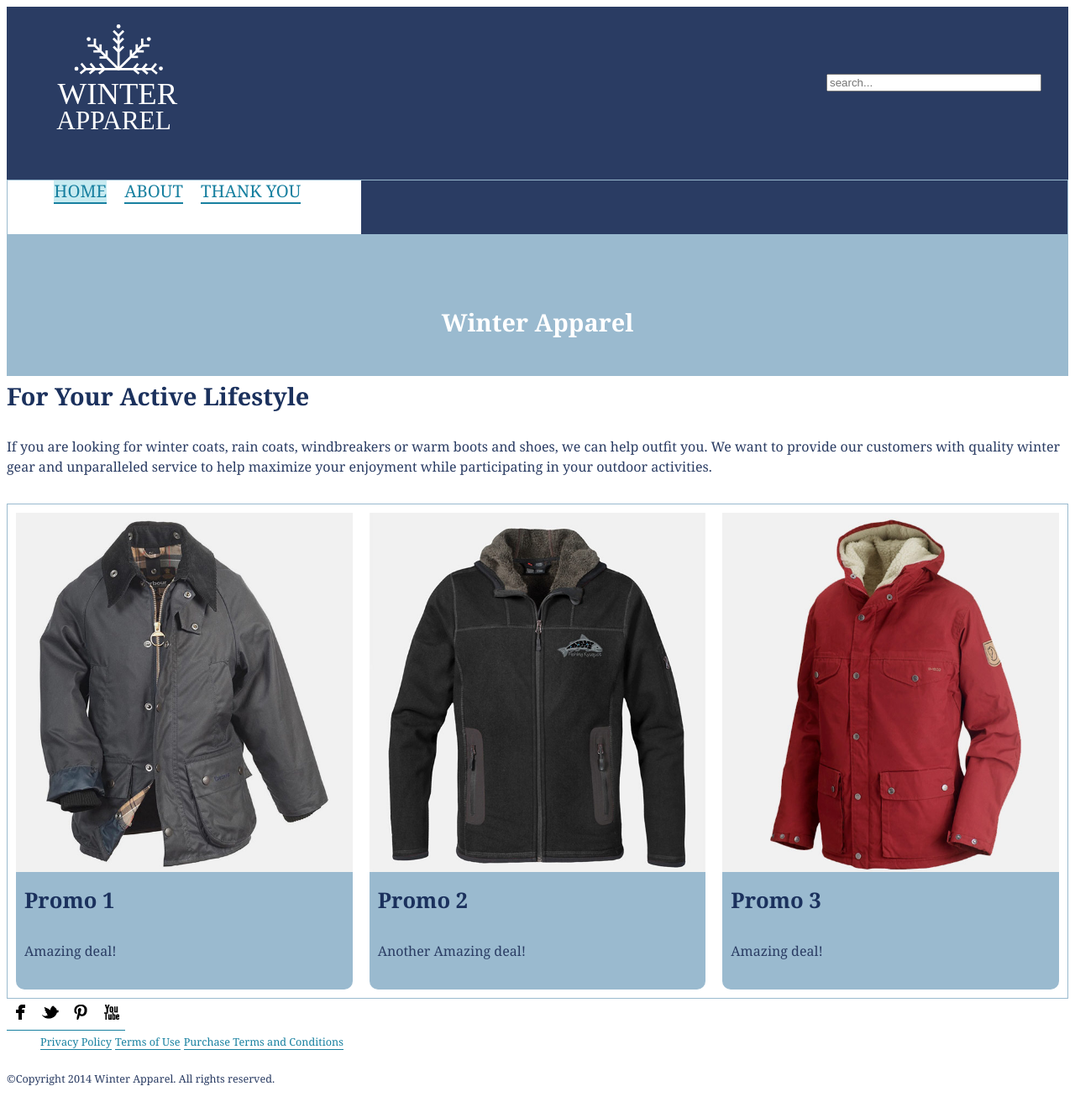
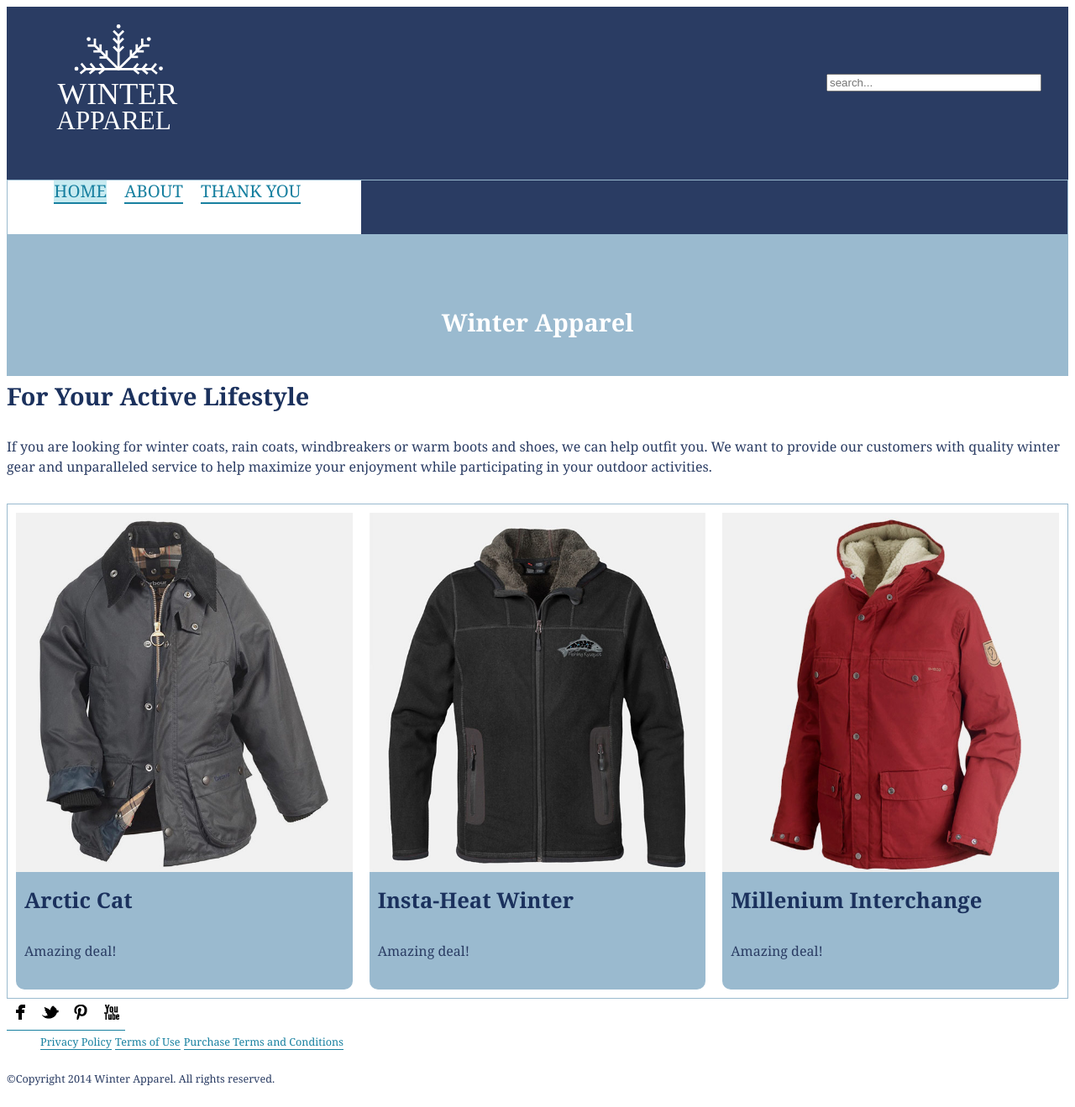
Before and after one commit to chloelavergne/ecommerce-website, a Jekyll site: the page built from index.html, in a window 1280 px wide. Shown: the whole page at 84% size. Built offline with Jekyll 4.4.1, drawn with Linux system fonts in a browser that asks for light colours; some web fonts are replaced; Markdown is read by kramdown in place of the engine named in the settings.

Commit message:
changed promo text

```diff
--- a/index.html
+++ b/index.html
@@ -11,15 +11,15 @@ bannertext: Winter Apparel
 <div class="grid">
 
  <div class="gutter unit unit-s-1 unit-m-1-3 unit l-1-3">
- {% include promo-small.html title="Promo 1" desc="Amazing deal!" image="wintercoat1.jpg" %}
+ {% include promo-small.html title="Arctic Cat" desc="Amazing deal!" image="wintercoat1.jpg" %}
  </div>
 
  <div class="gutter unit unit-s-1 unit-m-1-3 unit l-1-3">
- {% include promo-small.html title="Promo 2" desc="Another Amazing deal!" image="wintercoat2.jpg" %}
+ {% include promo-small.html title="Insta-Heat Winter" desc="Amazing deal!" image="wintercoat2.jpg" %}
  </div>
 
  <div class="gutter unit unit-s-1 unit-m-1-3 unit l-1-3">
-  {% include promo-small.html title="Promo 3" desc="Amazing deal!" image="wintercoat3.jpg" %}
+  {% include promo-small.html title="Millenium Interchange" desc="Amazing deal!" image="wintercoat3.jpg" %}
  </div>
 
 </div>
```
Also changed, not shown: 1 other file.
